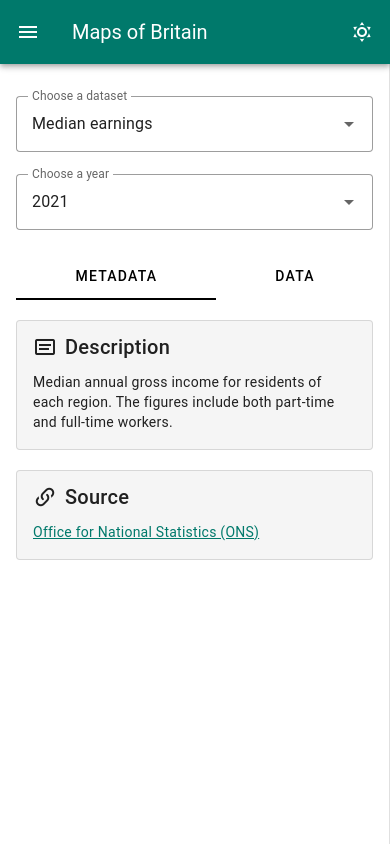
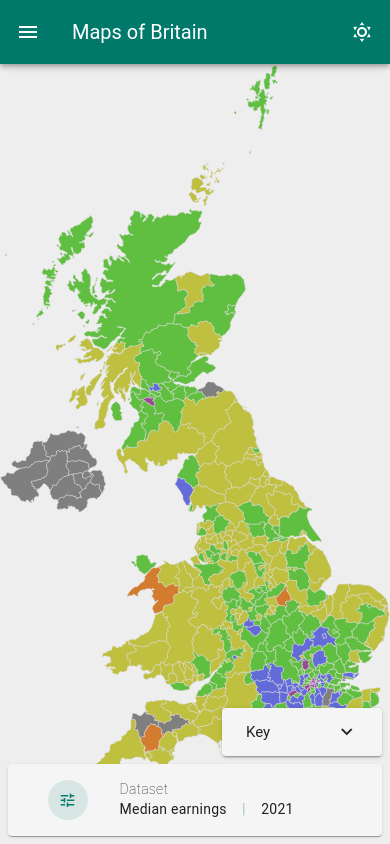
Before and after one commit to ilkutkutlar/uk-regional-data-visualiser, a Vue app: page / in a window 390 px wide. Built offline with nearby package versions, Linux system fonts and the light colour scheme.

Commit message:
redesign data selection bar

```diff
--- a/src/App.vue
+++ b/src/App.vue
@@ -42,11 +42,13 @@ export default {
         ? "light"
         : "dark";
     },
+    onResize() {
+      this.current.drawer = window.innerWidth >= 992;
+    },
   },
   data() {
     return {
       current: useCurrent(),
-      drawer: true,
       theme: useTheme(),
     };
   },
@@ -55,39 +57,71 @@ export default {
       return this.theme.global.current.dark
         ? "mdi-weather-night"
         : "mdi-weather-sunny";
-    }
+    },
   },
 };
 </script>
 
 <template>
-  <v-app>
+  <v-app v-resize="onResize">
     <v-layout>
       <v-app-bar prominent color="primary">
         <v-app-bar-nav-icon
           variant="text"
-          @click.stop="drawer = !drawer"
+          @click.stop="this.current.toggleDrawer"
         ></v-app-bar-nav-icon>
         <v-toolbar-title>Maps of Britain</v-toolbar-title>
         <v-btn @click="toggleTheme" :icon="toggleThemeButtonIcon"></v-btn>
       </v-app-bar>
 
       <v-navigation-drawer
-        v-model="drawer"
+        v-model="this.current.drawer"
         location="left"
         permanent
         :width="400"
         color="secondary"
       >
         <DataDetailsPanel v-if="current.dataset.isDataDownloaded" />
+        <template v-slot:append>
+          <v-container>
+            <v-btn
+              prepend-icon="mdi-close"
+              block
+              color="primary"
+              variant="tonal"
+              @click="this.current.toggleDrawer"
+              >Close</v-btn
+            >
+          </v-container>
+        </template>
       </v-navigation-drawer>
 
-      <v-main>
+      <v-main id="main">
         <KeyWindow />
         <InfoPanel />
-        <DataSelectionBar />
         <RegionsMap v-if="current.dataset.isDataDownloaded" />
       </v-main>
+      <DataSelectionBar />
     </v-layout>
   </v-app>
 </template>
+
+<style>
+#main {
+  --v-layout-bottom: 0px;
+}
+
+@media (max-width: 991.98px) {
+  #main {
+    --v-layout-bottom: 72px !important;
+  }
+}
+
+#bottom-card {
+  height: var(--v-layout-bottom);
+  position: absolute;
+  left: 0;
+  right: 0;
+  bottom: 0;
+}
+</style>
--- a/src/components/DataSelectionBar.vue
+++ b/src/components/DataSelectionBar.vue
@@ -11,23 +11,30 @@ export default {
 </script>
 
 <template>
-  <div class="position-fixed z-index-10 d-lg-none mt-3" style="bottom: 0">
-    <div class="border m-auto p-2" style="width: fit-content">
-      <div class="d-flex">
-        <div
-          class="overflow-hidden ms-2 me-3"
-          style="white-space: nowrap; text-overflow: ellipsis"
-        >
-          <div>
+  <v-card id="bottom-card" class="ma-2 d-md-none">
+    <v-card-text>
+      <v-row class="px-2">
+        <v-col cols="3" class="text-right">
+          <v-btn
+            size="small"
+            variant="tonal"
+            class="me-2"
+            icon="mdi-tune"
+            color="primary"
+            @click="this.current.toggleDrawer"
+          ></v-btn>
+        </v-col>
+        <v-col cols="9">
+          <div class="text-left">
+            <div class="font-weight-thin">Dataset</div>
             {{ current.dataset.metadata.name }}
-          </div>
-          <div class="text-muted">
+            <span class="mx-3 font-weight-thin text-primary">|</span>
             {{ current.year }}
           </div>
-        </div>
-      </div>
-    </div>
-  </div>
+        </v-col>
+      </v-row>
+    </v-card-text>
+  </v-card>
 </template>
 
 <style>
--- a/src/components/InfoPanel.vue
+++ b/src/components/InfoPanel.vue
@@ -71,10 +71,7 @@ export default {
 </script>
 
 <template>
-  <v-card
-    class="card z-index-10 position-fixed break-word bg-opacity-75 top-0 end-0 me-4 w-20em mt-5em-lg start-0-md-down w-100-md-down top-64px-md-down border-radius-0-md-down"
-    v-show="displayedRegion"
-  >
+  <v-card id="info-panel-root" v-show="displayedRegion" class="ma-2">
     <template #title>
       <v-row no-gutters>
         <v-col cols="10">
@@ -107,47 +104,21 @@ export default {
 </template>
 
 <style>
-.break-word {
+#info-panel-root {
+  z-index: 10 !important;
+  position: fixed;
   word-break: break-word;
-}
-
-.z-index-10 {
-  z-index: 10 !important;
-}
-
-.w-20em {
-  width: 20em !important;
-}
-
-.top-0 {
-  top: 0 !important;
-}
-
-.end-0 {
-  right: 0 !important;
-}
-
-@media (min-width: 992px) {
-  .mt-5em-lg {
-    margin-top: 6em !important;
-  }
+  top: var(--v-layout-top) !important;
+  right: 0;
+  width: 20em;
+  margin-top: 2em;
+  margin-right: 2em;
 }
 
 @media (max-width: 991.98px) {
-  .bottom-0-md-down {
-    bottom: 0 !important;
-  }
-  .start-0-md-down {
-    left: 0 !important;
-  }
-  .w-100-md-down {
-    width: 100% !important;
-  }
-  .top-64px-md-down {
-    top: 64px !important;
-  }
-  .border-radius-0-md-down {
-    border-radius: 0 !important;
+  #info-panel-root {
+    width: unset;
+    left: 0;
   }
 }
 </style>
--- a/src/components/KeyWindow.vue
+++ b/src/components/KeyWindow.vue
@@ -25,10 +25,7 @@ export default {
 
 <template>
   <v-expansion-panels>
-    <v-expansion-panel
-      title="Key"
-      class="z-index-10 position-fixed end-0 bottom-0 mb-4-lg me-4-lg min-width-10"
-    >
+    <v-expansion-panel id="key-window-root" title="Key">
       <v-expansion-panel-text class="pt-3">
         <div v-for="keyItem in this.key" :key="keyItem[0]" class="d-flex mb-2">
           <div
@@ -43,12 +40,27 @@ export default {
 </template>
 
 <style>
-.end-0 {
+#key-window-root {
+  z-index: 10;
+  position: fixed;
+  min-width: 10em !important;
   right: 0 !important;
+  bottom: var(--v-layout-bottom) !important;
 }
 
-.bottom-0 {
-  bottom: 0 !important;
+@media (min-width: 992px) {
+  #key-window-root {
+    margin-bottom: 1.5rem !important;
+    margin-right: 1.5rem !important;
+  }
+}
+
+@media (max-width: 991.98px) {
+  #key-window-root {
+    max-width: 70% !important;
+    margin-bottom: 1em !important;
+    margin-right: 0.5em !important;
+  }
 }
 
 .key-colour-box {
@@ -56,28 +68,4 @@ export default {
   height: 1.3em;
   margin-right: 0.7em;
 }
-
-@media (min-width: 992px) {
-  .mb-4-lg {
-    margin-bottom: 1.5rem !important;
-  }
-
-  .me-4-lg {
-    margin-right: 1.5rem !important;
-  }
-}
-
-@media (max-width: 991.98px) {
-  .mw-50-md-down {
-    max-width: 50% !important;
-  }
-}
-
-.min-width-10 {
-  min-width: 10em !important;
-}
-
-.z-index-10 {
-  z-index: 10 !important;
-}
 </style>
--- a/src/store.ts
+++ b/src/store.ts
@@ -10,6 +10,7 @@ export const useCurrent = defineStore("current", {
     highlightedRegions: [] as Array<string>,
     selectedRegion: "" as string,
     isDarkMode: false as boolean,
+    drawer: false as boolean,
   }),
   getters: {
     dataForCurrentYear: (state) => state.dataset.data[state.year],
@@ -31,5 +32,8 @@ export const useCurrent = defineStore("current", {
     clearHighlightedRegions() {
       this.$patch({ highlightedRegions: [] });
     },
+    toggleDrawer() {
+      this.drawer = !this.drawer;
+    },
   },
 });
```
Also changed, not shown: 1 other file (tests, documents, lock files or other folders).
